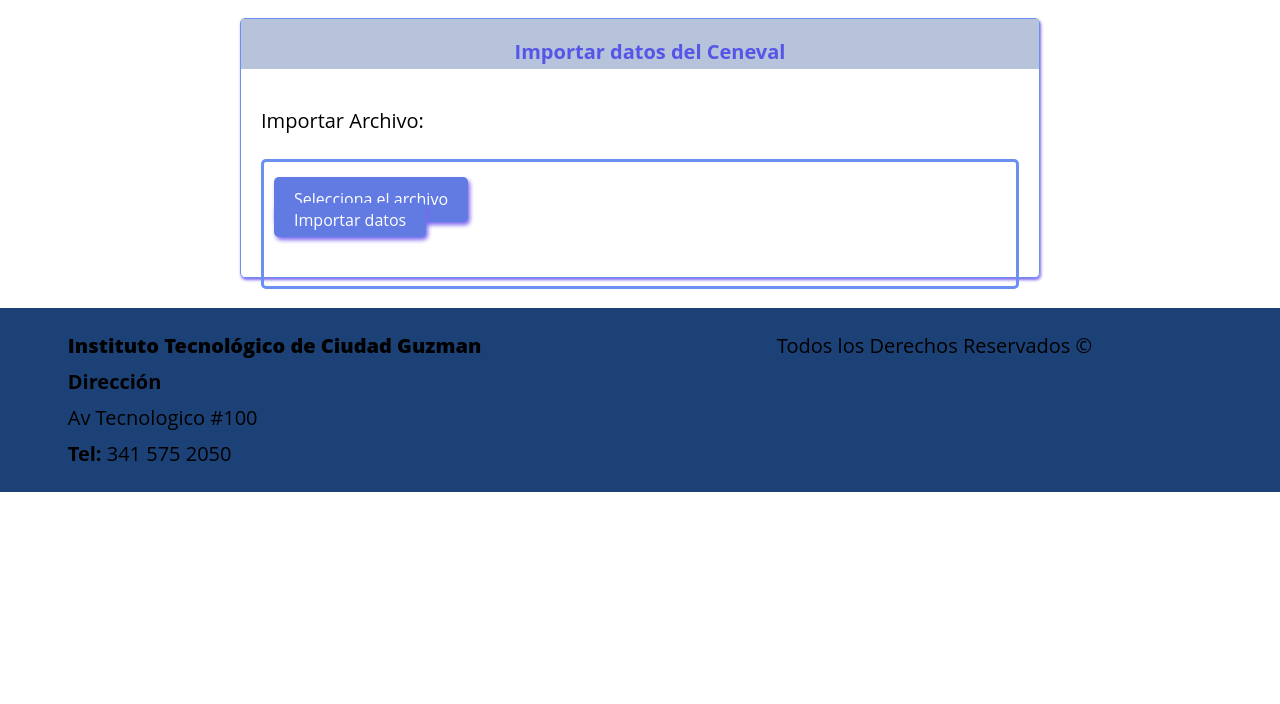
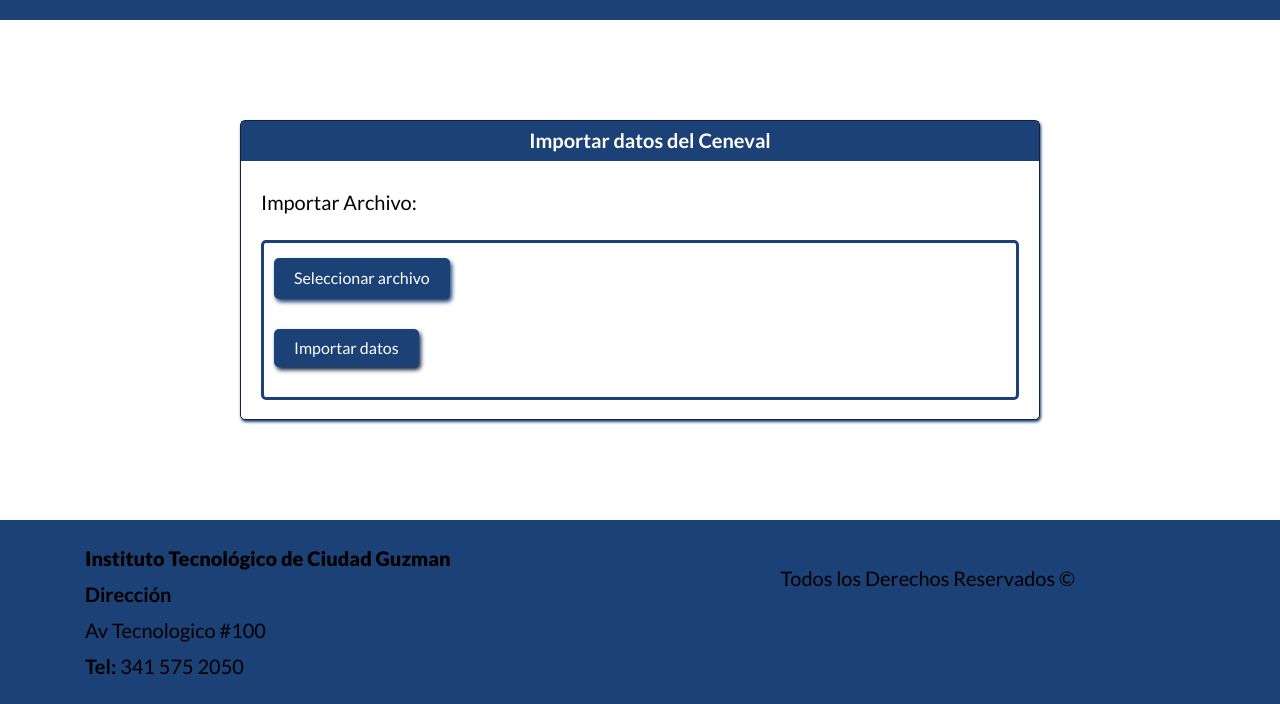
Before and after one commit to Jen412/Sisani-, a PHP site: the page made by admin/Importar Datos/Ceneval.php in a window 1280 px wide. Shown: the part 323-1027 px from the top of the page. Before the commit the page ends 815 px from the top, so only its background shows below. Run offline with PHP 8.4, Linux system fonts and the light colour scheme; style sheets or scripts are compiled from the project's sources; some libraries are stand-ins or nearby versions.

Commit message:
Corrección de páginas para Importar datos
Se corrigió los errores de diseño de las páginas para importar los datos, así como los errores de estructura de los archivos php.

```diff
--- a/admin/Importar Datos/Ceneval.php
+++ b/admin/Importar Datos/Ceneval.php
@@ -9,16 +9,16 @@
 	<br>
 	<p>Importar Archivo: </p>
 	<div class="funciones">
-
-		<label for="importA">Selecciona el archivo</label>
+		<label for="importA">Seleccionar archivo</label>
 		<input class = "archivo" type="file" name = "importA" id="importA">
 		<h4 id="nombre"></h4>
-		<br>
-		<br>
-		<button id="btnImport">Importar datos</button>
+
+		<div>
+			<button id="btnImport">Importar datos</button>
+		</div>
 	</div>
+</div>
 
-</div>
 <?php //Metódo de footer
     inlcuirTemplate('footer');
 ?>
--- a/src/scss/layout/_importar.scss
+++ b/src/scss/layout/_importar.scss
@@ -1,70 +1,63 @@
-* {
-	margin: 0;
-	padding: 0;
-	box-sizing: border-box;
-}
-html {
+.contenedor {
+	background: $blanco;
+	font-family: $fuente_principal;
 	font-size: 62.5%;
-}
-body {
-	background: #f2f2f2;
-	font-family: 'Open Sans', sans-serif;
-	font-size: 1.6rem;
-}
-.contenedor {
 	width: 90%;
 	max-width: 80rem;
-	margin: 3rem auto;
-	height: 26rem;
-	padding: 0rem;
+	margin: 10rem auto;
+	height: 30rem;
+	padding: 0rem 0rem 0 0rem 0rem;
 	border-radius: .5rem;
-	border: .1rem solid #6990f2;
-	box-shadow: .1rem .2rem .3rem  mediumslateblue;
-	position: relative;
+	border: .1rem solid $azulOscuro;
+	box-shadow: .1rem .2rem .3rem  $azulMarino;
 	p {
+		margin-top: 0rem;
 		margin-left: 2rem;
+		margin-bottom: 0rem;
 	}
 }
 .enunciado {
 	max-width: 80rem;
 	border-radius: 0rem;
-	padding: 1.5rem .5rem .5rem .5rem;
-	height: 5rem;
-	text-align: center;
+	padding: .1rem .5rem 0rem .5rem;
+	height: 4rem;
+	text-align:center;
 	font-size: 2rem;
 	margin-bottom: .5rem;
-	background-color: #b7c2db;
+	background-color: $azulMarino;
 	p {
-		color: rgb(85, 85, 231);
+		color: $blanco;
 		font-weight: bold;
 	}
 }
+
 .funciones {
-	margin-top: .5rem;
-	max-width: 80rem;
+	margin-top: 12rem;
+	max-width: 95%;
 	border-radius: .5rem;
 	padding: 1.5rem 1rem 1rem 1rem;
-	height: 13rem;
+	height: 16rem;
 	text-align: left;
-	font-size: 1.6rem;
-	border: .3rem solid #6990f2;
+	border: .3rem solid $azulMarino;
 	margin: 2rem 2rem 2rem 2rem;
+	position: relative;
 	input {
 		display: none;
 	}
 	label {
+		font-size: 1.6em;
 		display: block;
-		padding: .8rem 2rem;
+		padding: .6rem 2rem;
 		border: none;
-		background: #617be3;
-		color: #fff;
+		background: $azulMarino;
+		color: $blanco;
 		cursor: pointer;
 		max-width: 21rem;
 		border-radius: .5rem;
-		box-shadow: .2rem .3rem .4rem mediumslateblue;
+		box-shadow: .2rem .3rem .4rem $azulMarino;
 		position: absolute;
 		&:hover {
-			background: rgb(54, 54, 235);
+			background: $azulOscuro;
 			transition: 0.5s;
 		}
 	}
@@ -73,24 +66,30 @@ body {
 		margin-bottom: 0rem;
 		padding: 0rem;
 		position: relative;
-		font-size: 1.6rem;
+		font-size: 1.6em;
 		left: 20rem;
 	}
-	button {
+
+	div {
 		position: absolute;
-		bottom: 4rem;
-		font-size: 1.6rem;
-		display: inline-block;
-		padding: .8rem 2rem;
-		border: none;
-		cursor: pointer;
-		background: #617be3;
-		color: #fff;
-		border-radius: .5rem;
-		box-shadow: .2rem .3rem .4rem mediumslateblue;
-		&:hover {
-			background: rgb(54, 54, 235);
-			transition: 0.5s;
+		bottom: 3rem;
+		left: 1rem;
+		input {
+			display: none;
+		}
+		button {
+			font-size: 1.6em;
+			padding: 1rem 2rem;
+			border: none;
+			cursor: pointer;
+			background: $azulMarino;
+			color: $blanco;
+			border-radius: .5rem;
+			box-shadow: .2rem .3rem .4rem $azulOscuro;
+			&:hover {
+				background: $azulOscuro;
+				transition: 0.5s;
+			}
 		}
 	}
 }
```
Also changed, not shown: admin/Importar Datos/Aspirantes.php (+5 -5 lines), admin/Importar Datos/Registrados.php (+5 -3 lines).
